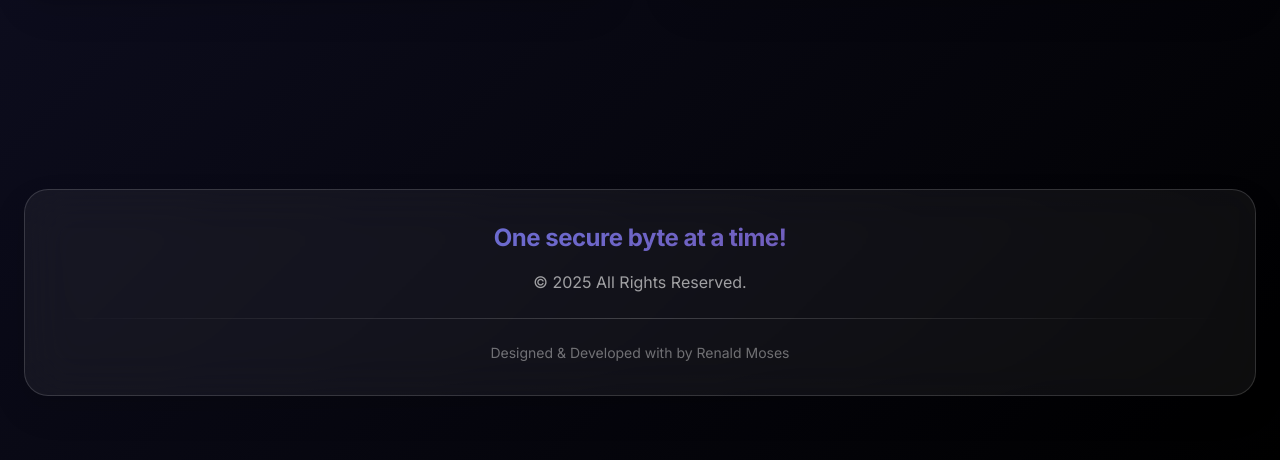
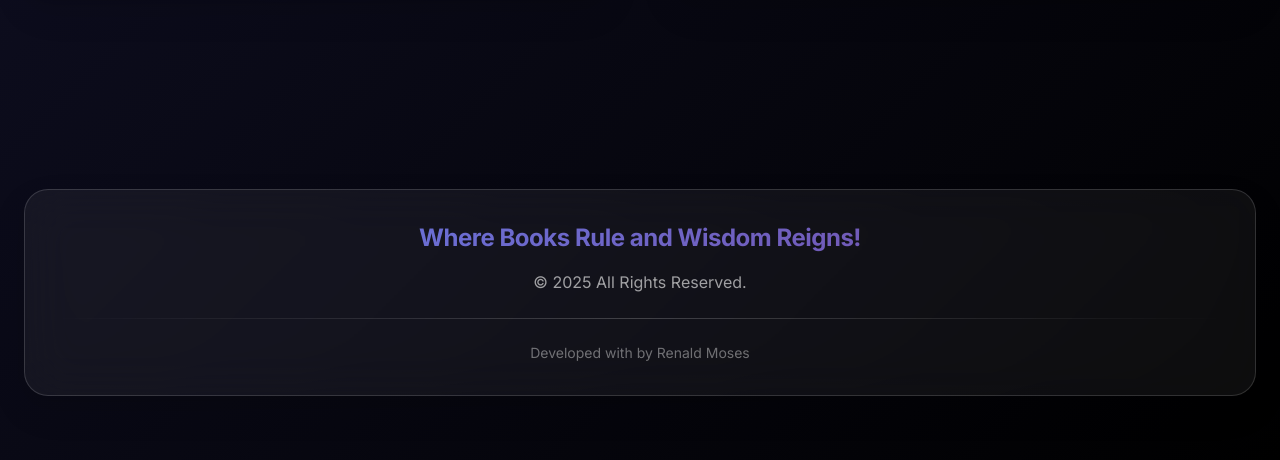
Before and after one commit to RenaldMoses/Portfolio, a plain HTML site: page index.html in a window 1280 px wide. Shown: the part 6655-7115 px from the top of the page. Drawn offline with Linux system fonts and the light colour scheme.

Commit message:
Update index.html

```diff
--- a/index.html
+++ b/index.html
@@ -998,14 +998,14 @@ setInterval(() => {
             <div class="glass-card rounded-3xl p-6 lg:p-8">
                 <div class="text-center">
                     <div class="font-display text-xl lg:text-2xl font-bold gradient-text mb-4">
-                        One secure byte at a time!
+                        Where Books Rule and Wisdom Reigns!
                     </div>
                     <p class="text-white/60 mb-6 text-sm lg:text-base">
                         © 2025 All Rights Reserved.
                     </p>
                     <div class="w-full h-px bg-gradient-to-r from-transparent via-white/20 to-transparent mb-6"></div>
                     <p class="text-white/40 text-xs lg:text-sm">
-                        Designed & Developed with by Renald Moses
+                        Developed with by Renald Moses
                     </p>
                 </div>
             </div>
```
